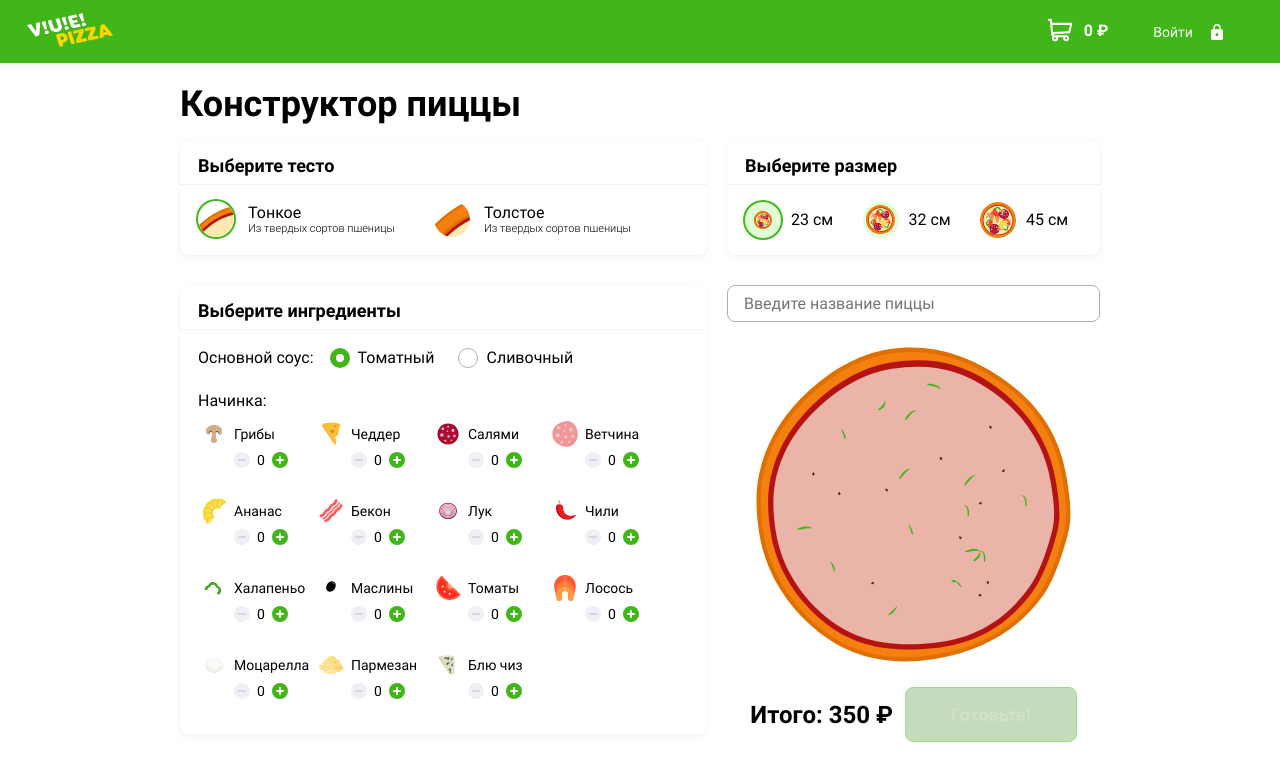
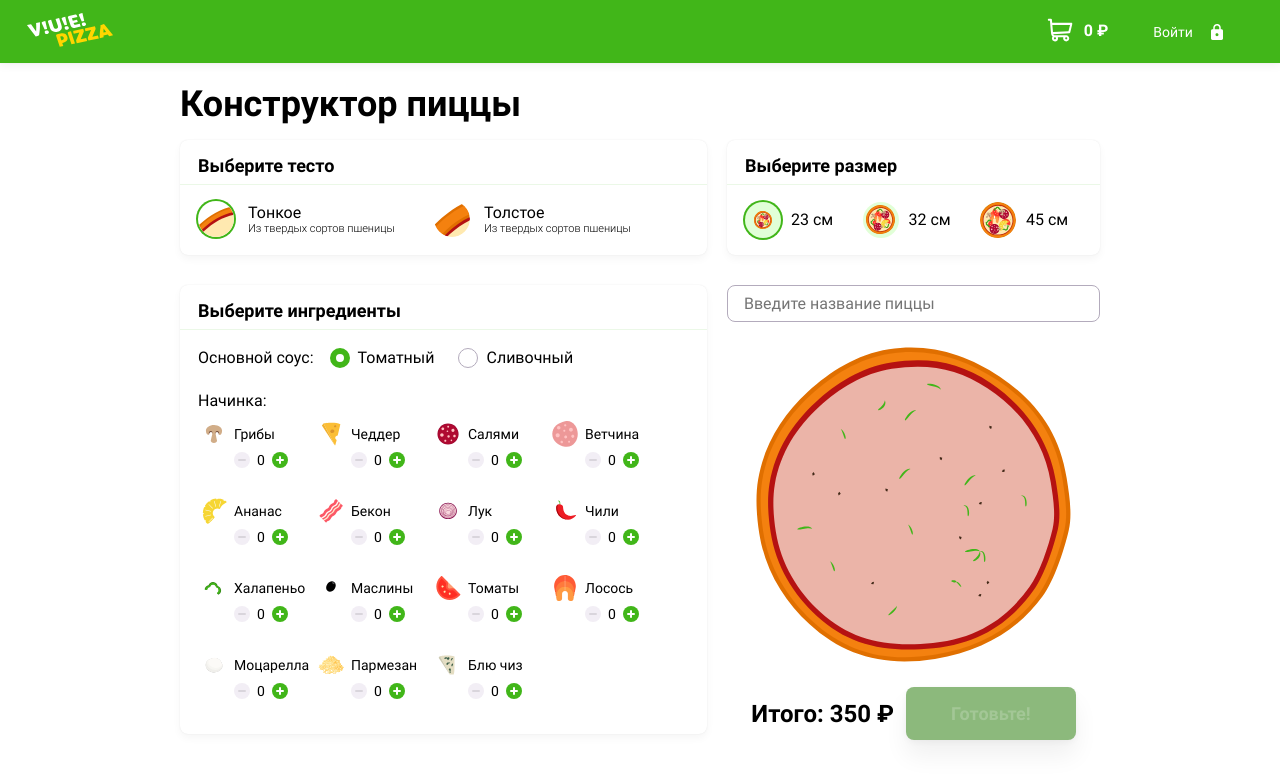
Before and after one commit to zvovasteach/daniil-vue-pizza, a Vue app in the folder frontend/: page / in a window 1280 px wide. Shown: the top 784 px of the page. Built offline with nearby package versions, Linux system fonts and the light colour scheme.

Commit message:
Вносит изменения в компоненты конструктора пиццы#3

```diff
--- a/frontend/src/views/HomeView.vue
+++ b/frontend/src/views/HomeView.vue
@@ -38,7 +38,6 @@
           <div class="content__result">
             <p>Итого: {{ pizzaPrice }} ₽</p>
             <AppButton
-              :outlined="!textValue"
               :disabled="!textValue"
             >
               Готовьте!
```
